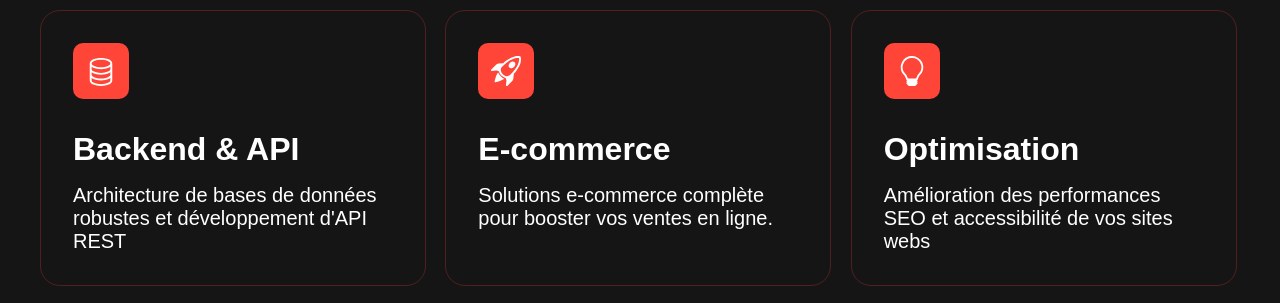
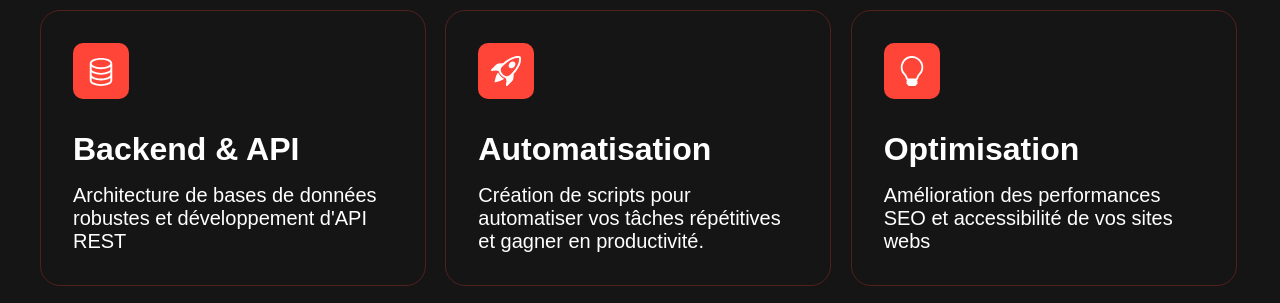
Before and after one commit to MNolhan/Nolhan-Portfolio, a React (Vite) app in the folder Frontend-Portfolio/: page / in a window 1280 px wide. Shown: the part 2200-2503 px from the top of the page. Built offline with nearby package versions, Linux system fonts and the light colour scheme; no server answers; a web font is replaced by a local one.

Commit message:
Feat: Remplacement d'une carte service pour décrire mes compétences en automatisation des tâches

```diff
--- a/Frontend-Portfolio/src/pages/service.jsx
+++ b/Frontend-Portfolio/src/pages/service.jsx
@@ -45,9 +45,9 @@ export default function service() {
             </Card>
             <Card
               Icone={EcommerceIcon}
-              description="Solutions e-commerce complète pour booster vos ventes en ligne."
+              description="Création de scripts pour automatiser vos tâches répétitives et gagner en productivité."
             >
-              E-commerce
+              Automatisation
             </Card>
             <Card
               Icone={OptimizationIcon}
```
